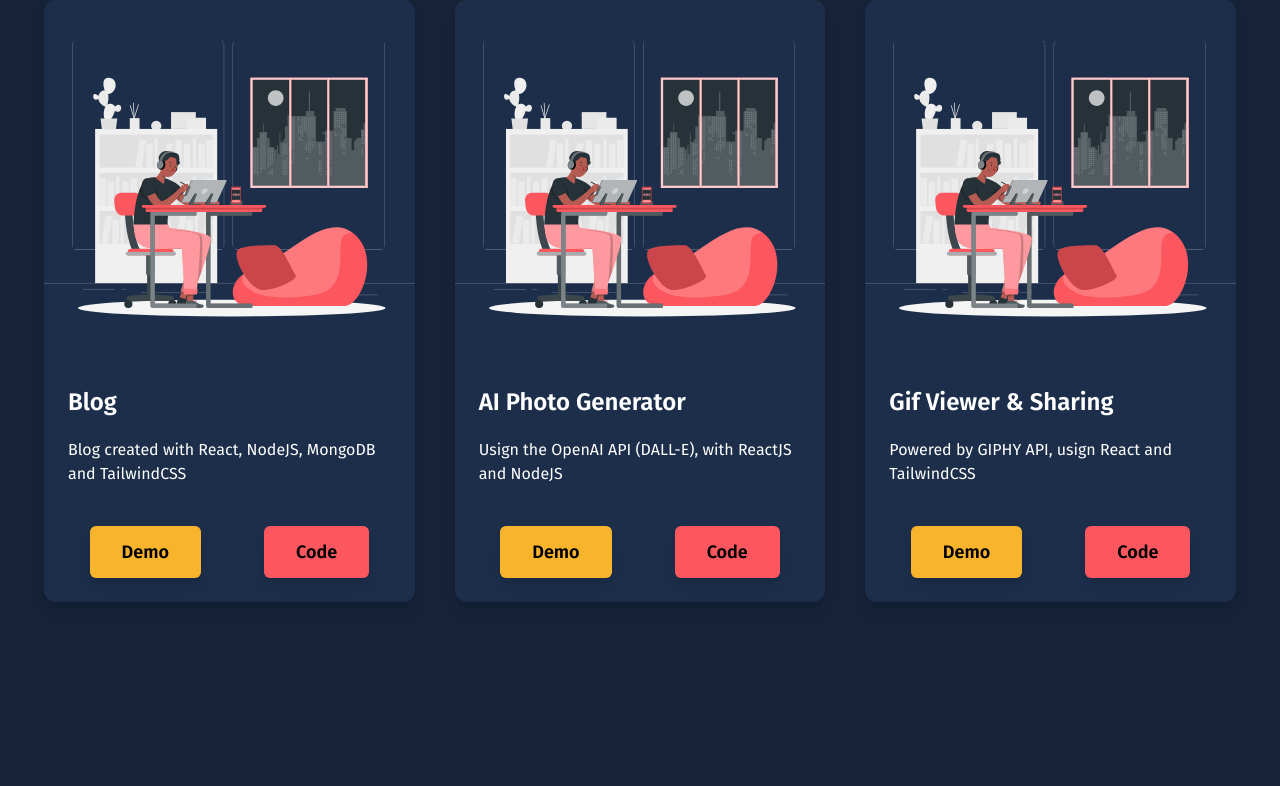
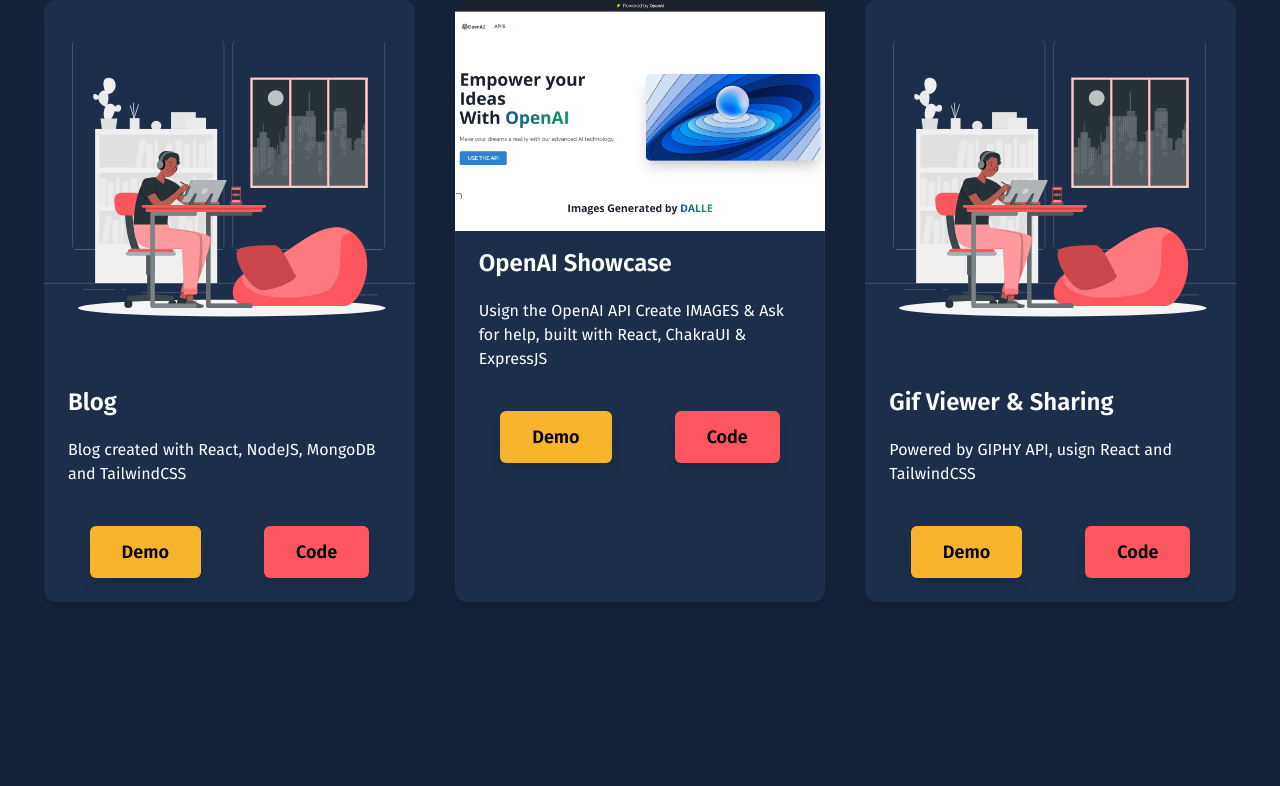
Before and after one commit to edsepulveda/portfolio-v2, a React (Vite) app: page / in a window 1280 px wide. Shown: the part 1700-2486 px from the top of the page. Built offline with nearby package versions, Linux system fonts and the light colour scheme.

Commit message:
Change projects and put complete projects

```diff
--- a/src/constants/data.js
+++ b/src/constants/data.js
@@ -1,4 +1,5 @@
 import About from '../assets/about.svg'
+import OpenAI from '../assets/img.png'
 
 export const navLinks = [
   {
@@ -30,11 +31,11 @@
   },
   {
     id: 2,
-    title: 'AI Photo Generator',
-    desc: 'Usign the OpenAI API (DALL-E), with ReactJS and NodeJS',
-    img: About,
-    demo: 'https://bit.ly/3YsxjgN',
-    code: 'https://github.com/edsepulveda'
+    title: 'OpenAI Showcase',
+    desc: 'Usign the OpenAI API Create IMAGES & Ask for help, built with React, ChakraUI & ExpressJS',
+    img: OpenAI,
+    demo: 'openai-showcase.vercel.app',
+    code: 'https://github.com/edsepulveda/openai-showcase'
   },
   {
     id: 3,
```
Also changed, not shown: src/assets/img.png (added).
